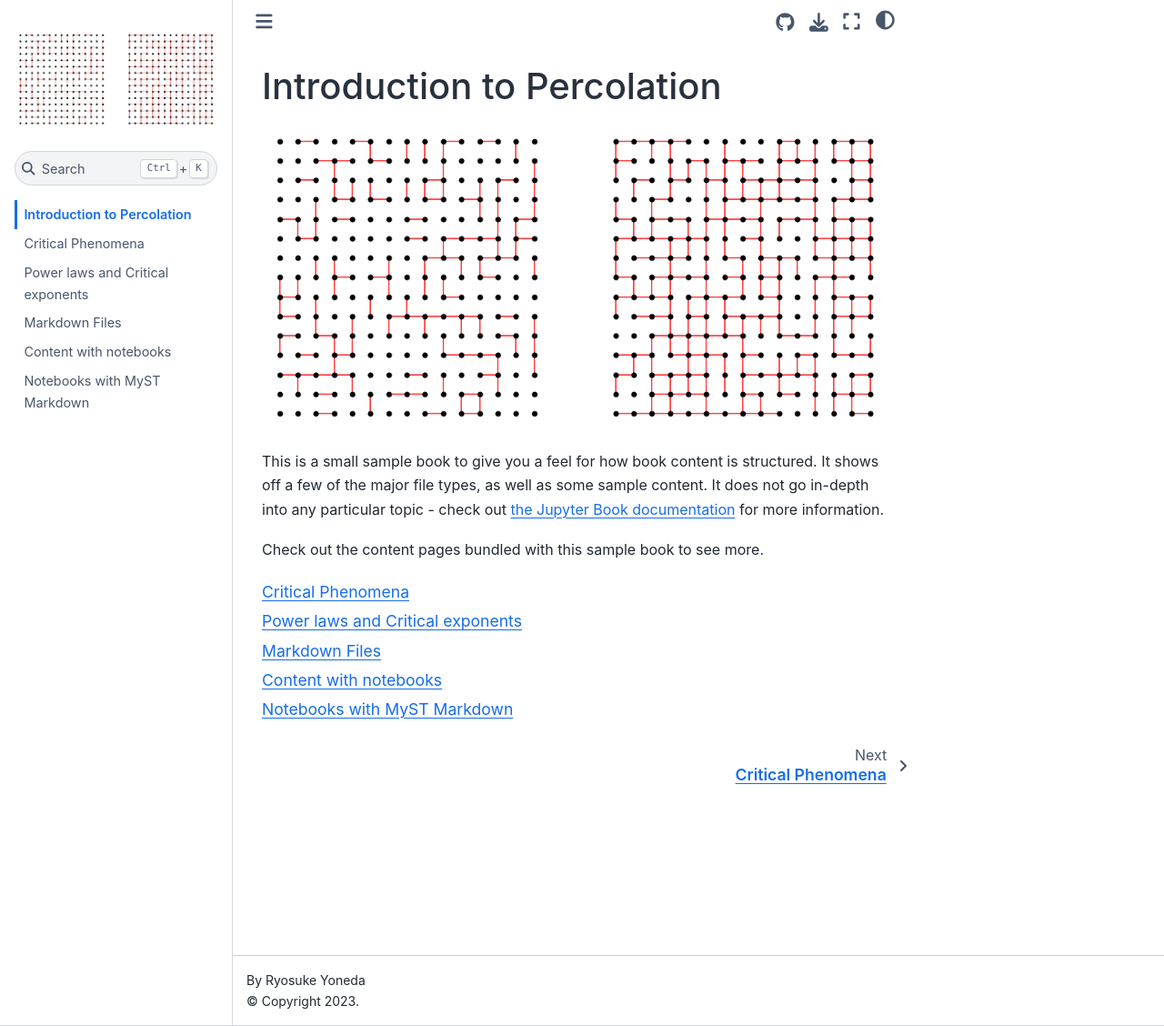
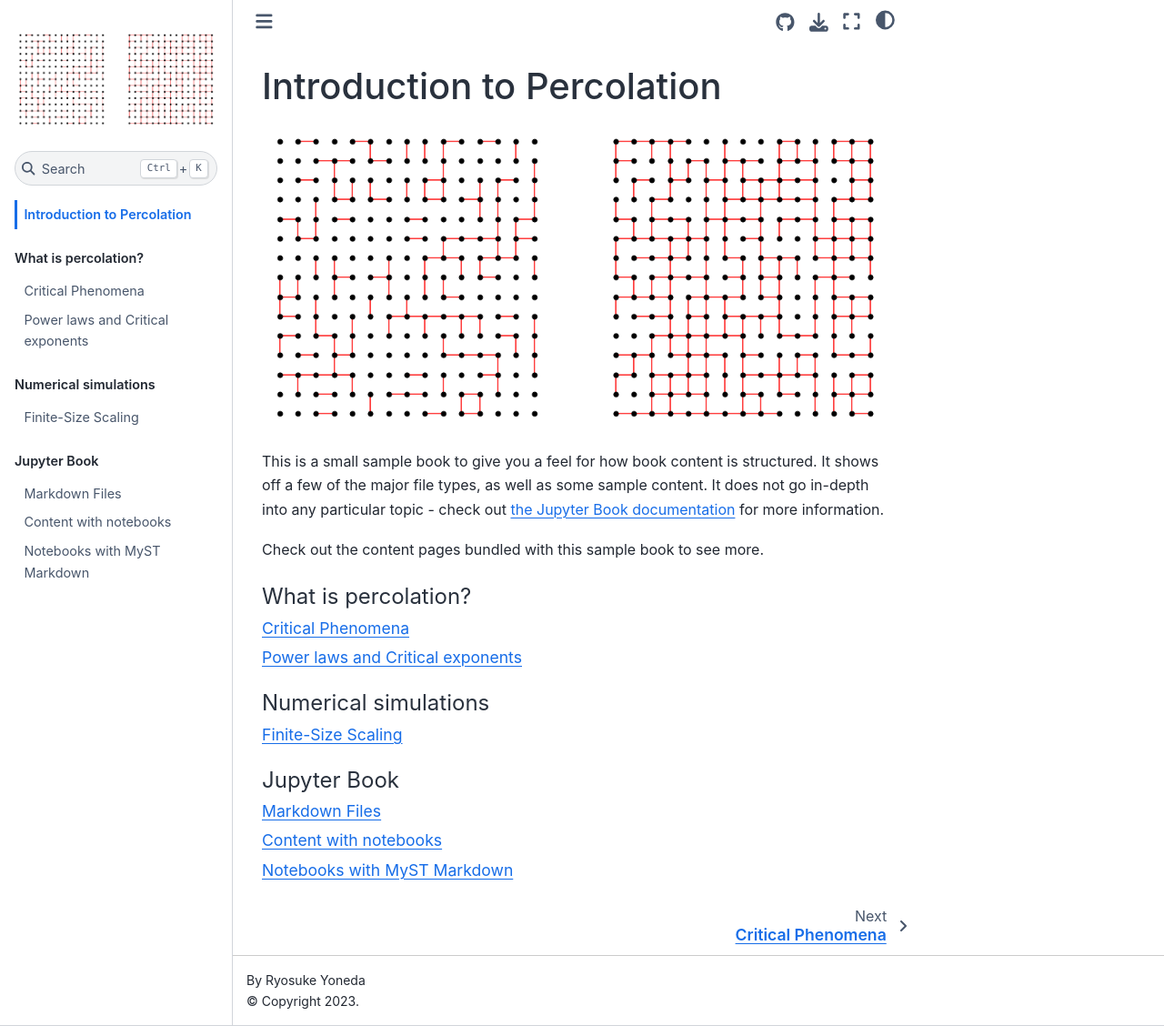
Before and after one commit to yonesuke/percolation, a Jupyter Book: the page built from docs/index.md, in a window 1280 px wide and 1128 px high. Shown: the whole window at 91% size. Built offline with Jupyter Book 1.0.4 settings and Sphinx 7.4.7 and the Sphinx Book theme 1.1.4, drawn with Linux system fonts in a browser that asks for light colours.

Commit message:
add fss page

```diff
--- a/docs/_toc.yml
+++ b/docs/_toc.yml
@@ -3,9 +3,20 @@
 
 format: jb-book
 root: index
-chapters:
-- file: critical_phenomena
-- file: critical_exponents
-- file: markdown
-- file: notebooks
-- file: markdown-notebooks
+parts:
+- caption: What is percolation?
+  chapters:
+  - file: critical_phenomena
+  - file: critical_exponents
+
+# - caption: Theorem and Proofs
+
+- caption: Numerical simulations
+  chapters:
+  - file: finite_size_scaling
+
+- caption: Jupyter Book
+  chapters:
+  - file: markdown
+  - file: notebooks
+  - file: markdown-notebooks
--- /dev/null
+++ b/docs/finite_size_scaling.md
@@ -0,0 +1 @@
+# Finite-Size Scaling
```
